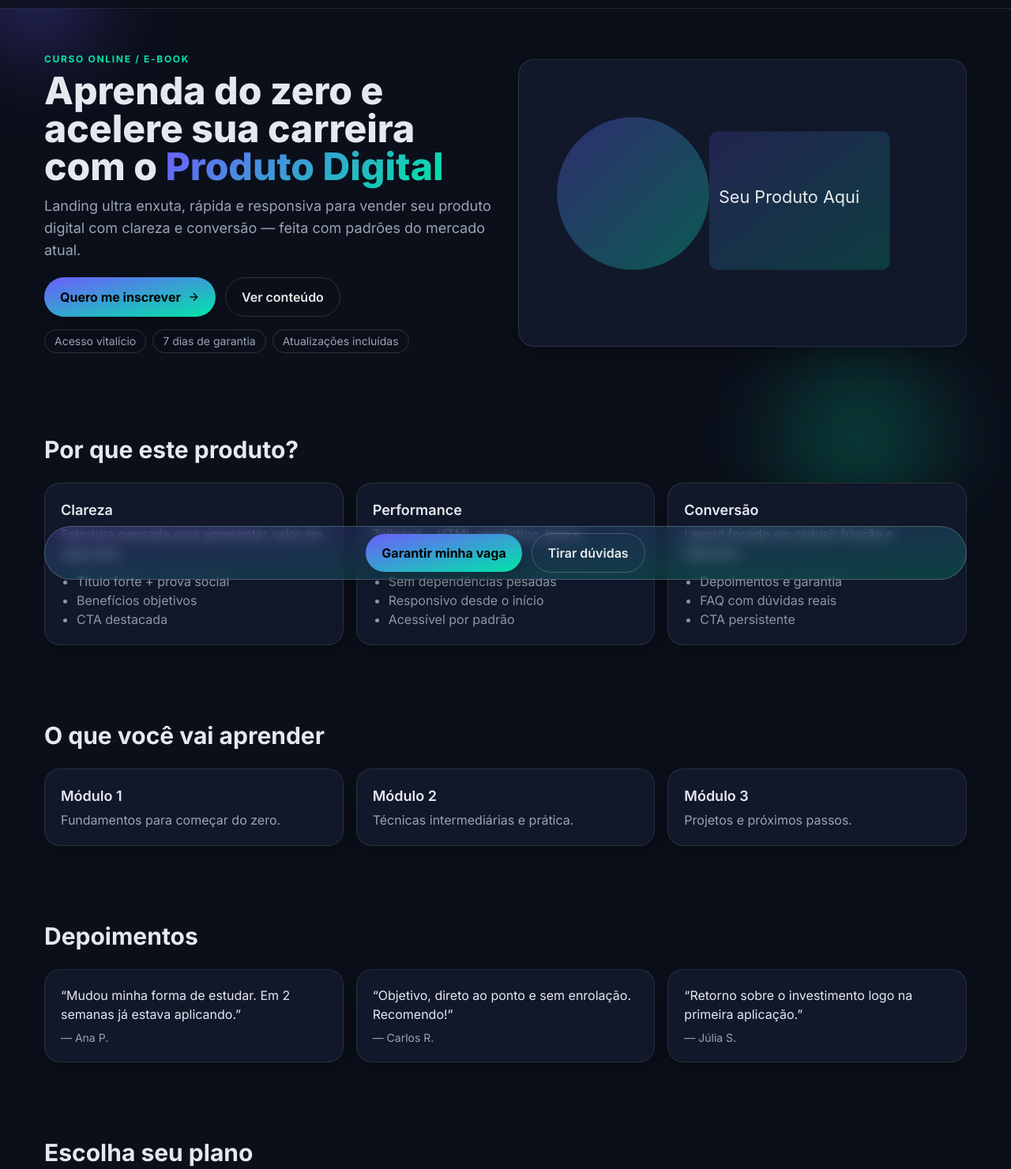
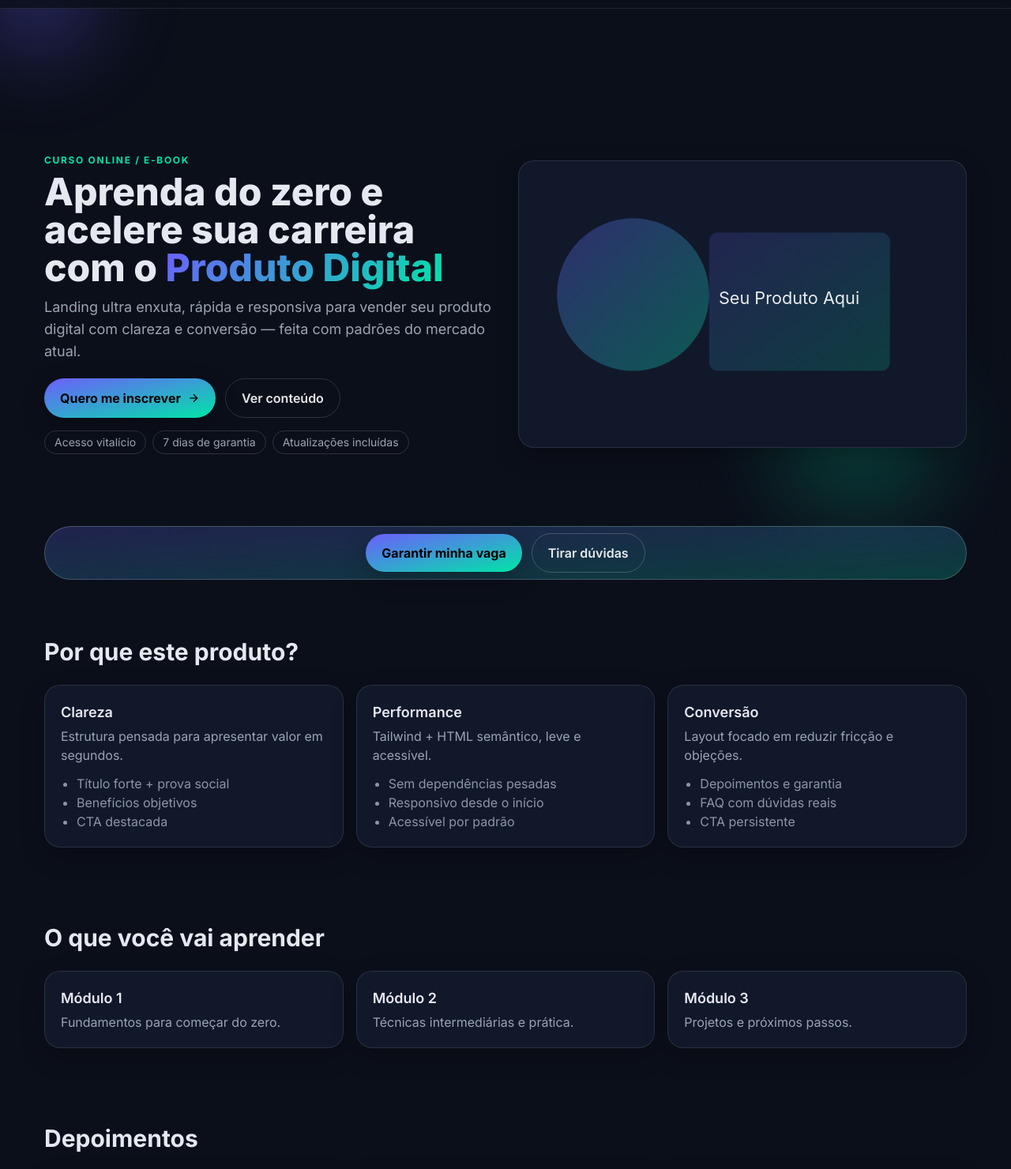
Before and after one commit to angelluzk/landing-page-produto, a plain HTML site: page index.html in a window 1280 px wide. Shown: the part 54-1534 px from the top of the page at 79% size. Drawn offline with nearby package versions, Linux system fonts and the light colour scheme.

Commit message:
Commit: Atualiza Index e CSS

```diff
--- a/css/style.css
+++ b/css/style.css
@@ -1,4 +1,8 @@
-/* Pequenas utilidades que não valem uma classe utilitária */
+/* ==========================
+   UTILIDADES
+========================== */
+
+/* Texto em gradiente */
 .text-gradient {
   background: linear-gradient(135deg, #6d5efc, #00e5a8);
   -webkit-background-clip: text;
@@ -10,12 +14,68 @@
 .glass {
   -webkit-backdrop-filter: blur(8px);
   backdrop-filter: blur(8px);
+  background: rgba(17, 24, 42, 0.6); /* fallback elegante */
 }
 
-/* Preferências de redução de movimento */
-@media (prefers-reduced-motion: reduce){
-  .animate-none {
+/* ==========================
+   ESPAÇAMENTOS GLOBAIS
+========================== */
+
+section {
+  padding-top: 6rem;
+  padding-bottom: 6rem;
+}
+
+@media (min-width: 768px) {
+  section {
+    padding-top: 8rem;
+    padding-bottom: 8rem;
+  }
+}
+
+/* ==========================
+   ANIMAÇÕES PERSONALIZADAS
+========================== */
+
+/* Fade suave */
+@keyframes fadeIn {
+  from { opacity: 0; transform: translateY(20px); }
+  to { opacity: 1; transform: translateY(0); }
+}
+
+.fade-in {
+  animation: fadeIn 0.8s ease-out forwards;
+}
+
+/* Hover suave para links e botões */
+a, button {
+  transition: all 0.3s ease;
+}
+
+/* ==========================
+   ACESSIBILIDADE E DETALHES
+========================== */
+
+/* Melhor highlight no texto selecionado */
+::selection {
+  background: rgba(109, 94, 252, 0.3);
+  color: #fff;
+}
+
+/* Foco visível para acessibilidade */
+:focus {
+  outline: 2px solid #6d5efc;
+  outline-offset: 2px;
+}
+
+/* ==========================
+   REDUÇÃO DE MOVIMENTO
+========================== */
+
+@media (prefers-reduced-motion: reduce) {
+  * {
     animation: none !important;
     transition: none !important;
+    scroll-behavior: auto !important;
   }
 }
--- a/index.html
+++ b/index.html
@@ -4,29 +4,30 @@
 <head>
   <meta charset="utf-8" />
   <meta name="viewport" content="width=device-width, initial-scale=1" />
-  <title>Produto Digital — Landing de Alta Conversão</title>
+  <title>Landing Page de Alta Conversão — Produto Digital</title>
   <meta name="description"
-    content="Landing page moderna e responsiva para curso online ou e-book. Estrutura profissional com Tailwind, SEO, acessibilidade e performance." />
+    content="Landing page moderna e responsiva feita com Tailwind. Perfeita para cursos, e-books e produtos digitais. Estrutura profissional com SEO, animações e foco em conversão." />
+
   <!-- Cor da barra de endereço / UI -->
   <meta name="color-scheme" content="dark light" />
-  <!-- iOS Safari -->
   <meta name="apple-mobile-web-app-capable" content="yes" />
   <meta name="apple-mobile-web-app-status-bar-style" content="black-translucent" />
-  <!-- Windows / Microsoft -->
   <meta name="msapplication-navbutton-color" content="#0b0f1a" />
   <meta name="msapplication-TileColor" content="#0b0f1a" />
 
   <!-- Open Graph / Twitter -->
-  <meta property="og:title" content="Produto Digital — Landing de Alta Conversão" />
+  <meta property="og:title" content="Landing Page de Alta Conversão — Produto Digital" />
   <meta property="og:description"
     content="Estrutura profissional para vender seu curso ou e-book com foco em conversão." />
   <meta property="og:type" content="website" />
   <meta property="og:image" content="/og-image.png" />
   <meta name="twitter:card" content="summary_large_image" />
 
-  <!-- Fonte -->
+  <!-- Fonte otimizada -->
   <link rel="preconnect" href="https://fonts.googleapis.com">
   <link rel="preconnect" href="https://fonts.gstatic.com" crossorigin>
+  <link rel="preload" href="https://fonts.googleapis.com/css2?family=Inter:wght@400;600;700;800&display=swap"
+    as="style">
   <link href="https://fonts.googleapis.com/css2?family=Inter:wght@400;600;700;800&display=swap" rel="stylesheet">
 
   <!-- Tailwind Play CDN -->
@@ -53,8 +54,11 @@
     }
   </script>
 
-  <!-- CSS personalizado (moved from inline) -->
+  <!-- CSS personalizado -->
   <link rel="stylesheet" href="css/style.css">
+
+  <!-- Biblioteca de animações AOS -->
+  <link href="https://unpkg.com/aos@2.3.1/dist/aos.css" rel="stylesheet">
 
   <!-- Schema.org -->
   <script type="application/ld+json">
@@ -74,6 +78,9 @@
   <a href="#conteudo-pagina"
     class="sr-only focus:not-sr-only focus:fixed focus:top-3 focus:left-3 focus:z-50 focus:px-4 focus:py-2 focus:rounded-xl focus:bg-white/10 focus:text-white">Pular
     para conteúdo</a>
+
+  <!-- Barra de progresso scroll -->
+  <div id="progress" class="fixed top-0 left-0 h-1 bg-gradient-to-r from-brand to-brand2 z-50"></div>
 
   <!-- Fundo decorativo -->
   <div aria-hidden="true" class="pointer-events-none fixed inset-0 -z-10">
@@ -121,13 +128,13 @@
     </nav>
   </header>
 
-  <!-- Componentes injetados via JavaScript -->
-  <div data-include="components/hero.html"></div>
-  <div data-include="components/beneficios.html"></div>
-  <div data-include="components/conteudo.html"></div>
-  <div data-include="components/depoimentos.html"></div>
-  <div data-include="components/preco.html"></div>
-  <div data-include="components/faq.html"></div>
+  <!-- Seções carregadas via includes -->
+  <div data-include="components/hero.html" data-aos="fade-up"></div>
+  <div data-include="components/beneficios.html" data-aos="fade-up"></div>
+  <div data-include="components/conteudo.html" data-aos="fade-up"></div>
+  <div data-include="components/depoimentos.html" data-aos="fade-up"></div>
+  <div data-include="components/preco.html" data-aos="fade-up"></div>
+  <div data-include="components/faq.html" data-aos="fade-up"></div>
 
   <!-- CTA Sticky -->
   <div class="sticky bottom-3 z-50">
@@ -144,11 +151,29 @@
   </div>
 
   <!-- Footer -->
-  <div data-include="components/footer.html"></div>
+  <div data-include="components/footer.html" data-aos="fade-up"></div>
 
-  <!-- Include loader + main script -->
+  <!-- Scripts -->
   <script src="js/include.js"></script>
   <script src="js/main.js"></script>
+
+  <!-- Inicialização do AOS -->
+  <script src="https://unpkg.com/aos@2.3.1/dist/aos.js"></script>
+  <script>
+    AOS.init({
+      duration: 800,
+      once: true,
+      easing: 'ease-out-cubic'
+    });
+
+    // Barra de progresso scroll
+    window.addEventListener('scroll', () => {
+      const docHeight = document.documentElement.scrollHeight - window.innerHeight;
+      const scrollTop = document.documentElement.scrollTop;
+      const progress = (scrollTop / docHeight) * 100;
+      document.getElementById('progress').style.width = progress + "%";
+    });
+  </script>
 </body>
 
 </html>
```
